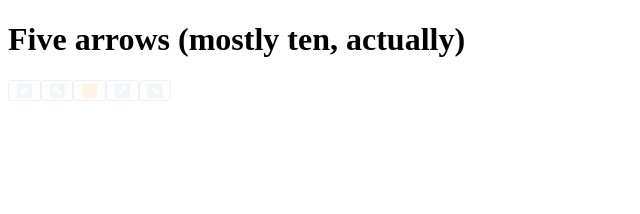
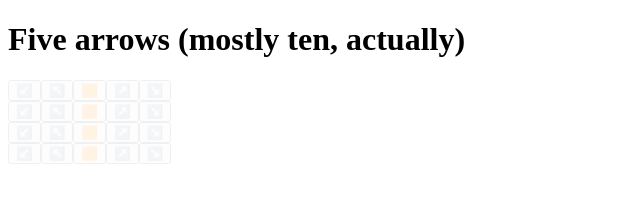
Before and after one commit to ddrone/arrows, a React (Vite) app: page / in a window 1280 px wide. Shown: the top 214 px of the page, without its empty margins (0-640 px from the left). Built offline with nearby package versions, Linux system fonts and the light colour scheme; the HTML template or start-up script is replaced by a standard one.

Commit message:
Implement ability to edit more than one arrow at a time

```diff
--- a/src/PatternEditor.tsx
+++ b/src/PatternEditor.tsx
@@ -53,9 +53,31 @@ function ArrowSelector(props: ASProps) {
 }
 
 function PatternEditor() {
-  const [arrows, setArrows] = useState(initialState);
+  const [arrows, setArrows] = useState<boolean[][]>(Array(4).fill(initialState));
 
-  return <ArrowSelector arrows={arrows} onChange={setArrows} />;
+  function updateArrows(moment: boolean[], i: number) {
+    const newArrows = replacing(arrows, i, moment);
+    const arrowsToAdd = Math.max(0, i + 4 - arrows.length);
+    for (let j = 0; j < arrowsToAdd; j++) {
+      newArrows.push(initialState);
+    }
+
+    setArrows(newArrows);
+  }
+
+  function renderMoment(moment: boolean[], i: number) {
+    return <ArrowSelector
+      key={i} // Using index an key is only OK while I don't have an abitily to remove moments
+      arrows={moment}
+      onChange={a => updateArrows(a, i)}
+    />
+  }
+
+  return (
+    <>
+      {arrows.map(renderMoment)}
+    </>
+  )
 }
 
 export default PatternEditor
```
Also changed, not shown: 1 other file (tests, documents, lock files or other folders).
